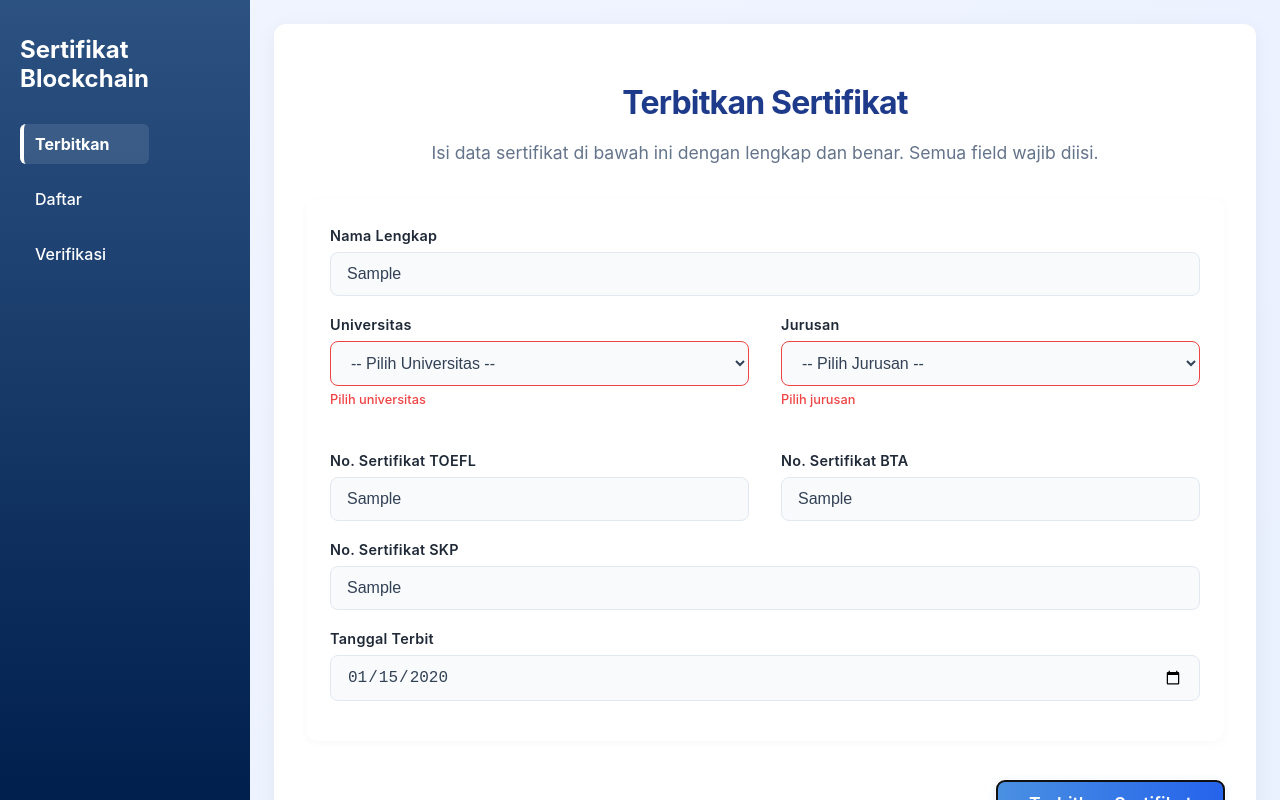
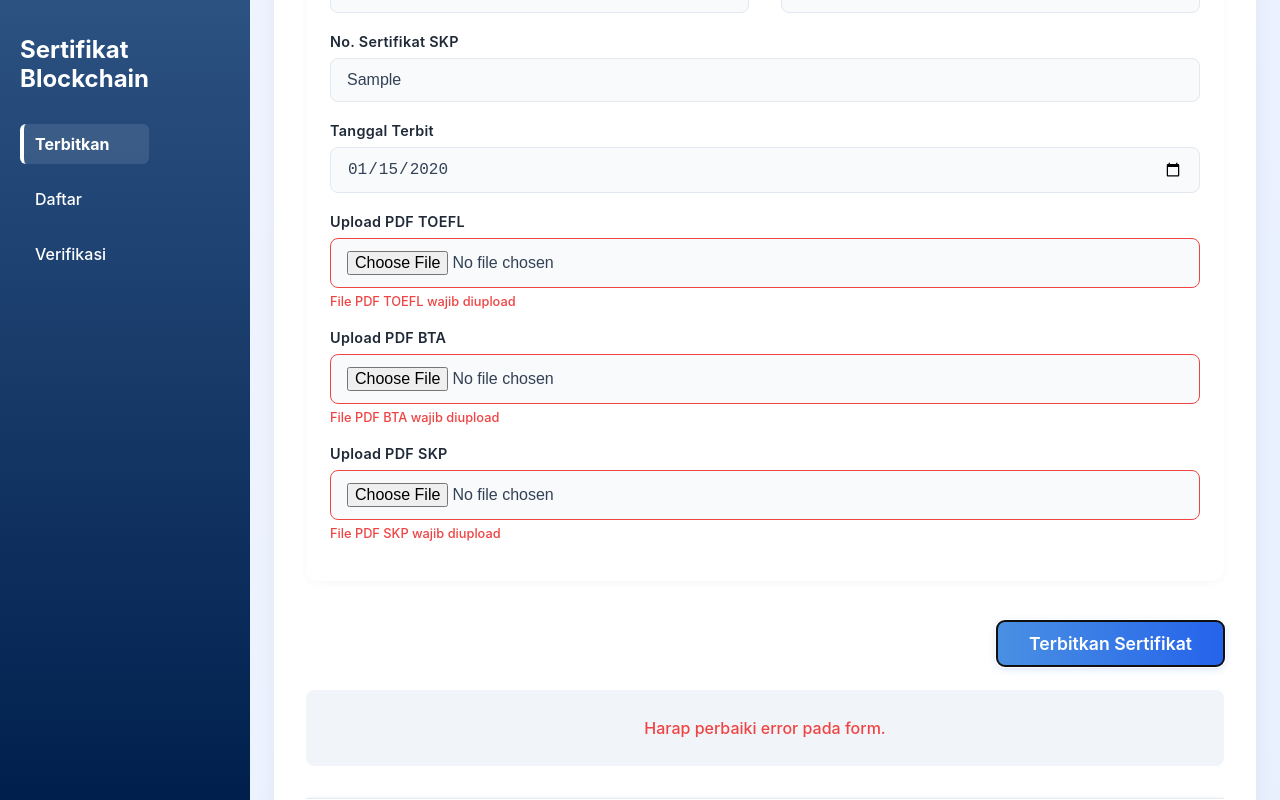
Before and after one commit to HamamPriyatmoko/web-verifikasi-sertifikat, a React (Vite) app: page /dashboard in a window 1280 px wide. Both pictures are taken after typing "Sample", "Sample", "Sample", "Sample", "2020-01-15" into the empty fields and a click on the button "Terbitkan Sertifikat". Built offline with nearby package versions, Linux system fonts and the light colour scheme.

Commit message:
update dashboard for upload pdf

```diff
--- a/src/page/dashboard/Dashboard.jsx
+++ b/src/page/dashboard/Dashboard.jsx
@@ -14,6 +14,7 @@ const initialState = {
 
 const Dashboard = () => {
   const [formData, setFormData] = useState(initialState);
+  const [fileData, setFileData] = useState({ pdf_toefl: null, pdf_bta: null, pdf_skp: null });
   const [errors, setErrors] = useState({});
   const [statusMsg, setStatusMsg] = useState('');
 
@@ -41,20 +42,24 @@ const Dashboard = () => {
     if (!formData.sertifikatBTA) newErrors.sertifikatBTA = 'No. Sertifikat BTA wajib diisi';
     if (!formData.sertifikatSKP) newErrors.sertifikatSKP = 'No. Sertifikat SKP wajib diisi';
     if (!formData.tanggal) newErrors.tanggal = 'Tanggal wajib diisi';
+    if (!fileData.pdf_toefl) newErrors.pdf_toefl = 'File PDF TOEFL wajib diupload';
+    if (!fileData.pdf_bta) newErrors.pdf_bta = 'File PDF BTA wajib diupload';
+    if (!fileData.pdf_skp) newErrors.pdf_skp = 'File PDF SKP wajib diupload';
     setErrors(newErrors);
     return Object.keys(newErrors).length === 0;
   };
 
   const handleChange = (e) => {
-    setFormData({
-      ...formData,
-      [e.target.name]: e.target.value,
-    });
+    setFormData({ ...formData, [e.target.name]: e.target.value });
     if (errors[e.target.name]) {
-      setErrors({
-        ...errors,
-        [e.target.name]: null,
-      });
+      setErrors({ ...errors, [e.target.name]: null });
+    }
+  };
+
+  const handleFileChange = (e) => {
+    setFileData({ ...fileData, [e.target.name]: e.target.files[0] });
+    if (errors[e.target.name]) {
+      setErrors({ ...errors, [e.target.name]: null });
     }
   };
 
@@ -65,18 +70,23 @@ const Dashboard = () => {
       setStatusMsg('Harap perbaiki error pada form.');
       return;
     }
-
     setStatusMsg('Menerbitkan sertifikat ke blockchain...');
     try {
+      const fd = new FormData();
+      Object.entries(formData).forEach(([key, val]) => fd.append(key, val));
+      fd.append('pdf_toefl', fileData.pdf_toefl);
+      fd.append('pdf_bta', fileData.pdf_bta);
+      fd.append('pdf_skp', fileData.pdf_skp);
+
       const res = await fetch('http://127.0.0.1:5000/terbitkan_sertifikat_blockchain', {
         method: 'POST',
-        headers: { 'Content-Type': 'application/json' },
-        body: JSON.stringify(formData),
+        body: fd,
       });
       const data = await res.json();
       if (res.ok && data.transaction_hash) {
         setStatusMsg('Sukses! Sertifikat telah diterbitkan di blockchain.');
         setFormData(initialState);
+        setFileData({ pdf_toefl: null, pdf_bta: null, pdf_skp: null });
         setErrors({});
       } else {
         setStatusMsg(data.error || 'Gagal menerbitkan sertifikat. Coba lagi.');
@@ -99,6 +109,7 @@ const Dashboard = () => {
 
         <form onSubmit={handleSubmit} className="dashboard-form">
           <div className="dashboard-card">
+            {/* Text Inputs */}
             <div className="dashboard-form-group">
               <label htmlFor="nama" className="dashboard-label">
                 Nama Lengkap
@@ -180,7 +191,7 @@ const Dashboard = () => {
                   id="sertifikatBTA"
                   name="sertifikatBTA"
                   type="text"
-                  placeholder="Contoh: 1234567890"
+                  placeholder="Contoh: 0987654321"
                   value={formData.sertifikatBTA}
                   onChange={handleChange}
                   className={`dashboard-input ${errors.sertifikatBTA ? 'input-error' : ''}`}
@@ -197,7 +208,7 @@ const Dashboard = () => {
                 id="sertifikatSKP"
                 name="sertifikatSKP"
                 type="text"
-                placeholder="Contoh: 1234567890"
+                placeholder="Contoh: 1122334455"
                 value={formData.sertifikatSKP}
                 onChange={handleChange}
                 className={`dashboard-input ${errors.sertifikatSKP ? 'input-error' : ''}`}
@@ -219,6 +230,52 @@ const Dashboard = () => {
               />
               {errors.tanggal && <p className="error-text">{errors.tanggal}</p>}
             </div>
+
+            {/* File Inputs */}
+            <div className="dashboard-form-group">
+              <label htmlFor="pdf_toefl" className="dashboard-label">
+                Upload PDF TOEFL
+              </label>
+              <input
+                id="pdf_toefl"
+                name="pdf_toefl"
+                type="file"
+                accept="application/pdf"
+                onChange={handleFileChange}
+                className={`dashboard-input ${errors.pdf_toefl ? 'input-error' : ''}`}
+              />
+              {errors.pdf_toefl && <p className="error-text">{errors.pdf_toefl}</p>}
+            </div>
+
+            <div className="dashboard-form-group">
+              <label htmlFor="pdf_bta" className="dashboard-label">
+                Upload PDF BTA
+              </label>
+              <input
+                id="pdf_bta"
+                name="pdf_bta"
+                type="file"
+                accept="application/pdf"
+                onChange={handleFileChange}
+                className={`dashboard-input ${errors.pdf_bta ? 'input-error' : ''}`}
+              />
+              {errors.pdf_bta && <p className="error-text">{errors.pdf_bta}</p>}
+            </div>
+
+            <div className="dashboard-form-group">
+              <label htmlFor="pdf_skp" className="dashboard-label">
+                Upload PDF SKP
+              </label>
+              <input
+                id="pdf_skp"
+                name="pdf_skp"
+                type="file"
+                accept="application/pdf"
+                onChange={handleFileChange}
+                className={`dashboard-input ${errors.pdf_skp ? 'input-error' : ''}`}
+              />
+              {errors.pdf_skp && <p className="error-text">{errors.pdf_skp}</p>}
+            </div>
           </div>
 
           <div className="dashboard-form-action">
@@ -239,13 +296,13 @@ const Dashboard = () => {
                   : statusMsg.includes('Gagal')
                   ? 'error'
                   : 'info'
-              }`}>
+              }
+            `}>
               {statusMsg}
             </p>
           </div>
         )}
 
-        {/* Komponen Footer */}
         <div className="dashboard-footer-wrapper">
           <Footer />
         </div>
--- a/src/page/verifikasi/VerifikasiSertifikat.jsx
+++ b/src/page/verifikasi/VerifikasiSertifikat.jsx
@@ -228,6 +228,7 @@ function Verifikasi() {
       if (response.ok) {
         setVerifikasiResult(data);
         setShowModal(true);
+        console.log(verifikasiResult);
       } else {
         setErrorMsg(data.error || data.message || 'Verifikasi gagal');
       }
```
